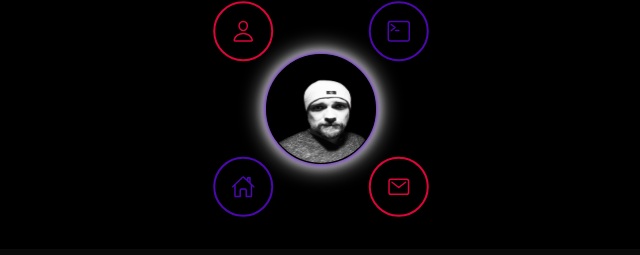
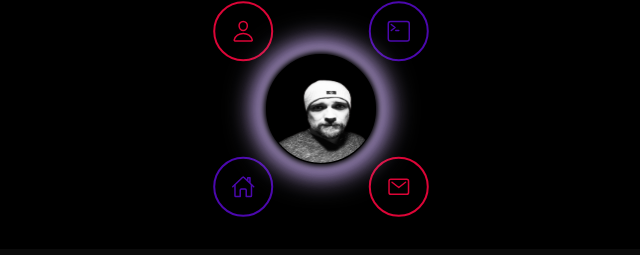
Before and after one commit to BorofskyDev/profile-concept, a plain HTML site: page index.html in a window 1280 px wide. Both pictures are taken after a click on the element 640 px from the left and 512 px from the top of the page. Shown: the part 403-658 px from the top of the page, without its empty margins (319-959 px from the left). Drawn offline with nearby package versions, Linux system fonts and the light colour scheme.

Commit message:
adjusted image menu effect

```diff
--- a/style.css
+++ b/style.css
@@ -125,6 +125,7 @@ body {
   z-index: 10000;
   font-size: 2em;
   transition: transform 1.25s;
+  transition: 2.5s;
 }
 
 .menu .toggle img {
@@ -132,14 +133,17 @@ body {
   height: 100%;
   border-radius: 50%;
   background-color: #000;
+
 }
 
 .menu.active .toggle {
   /* transform: rotate(315deg); */
   background-color: #000;
-  box-shadow: 0 0 5px 1px var(--primary),0 0 10px 1px var(--white), 0 0 20px 2px var(--white);
+  box-shadow: 0 0 5px 1px #000,0 0 10px 1px #000, 0 0 20px 2px var(--white),
+  0 0 25px 4px var(--primary), 0 0 30px 6px var(--white);
   color: #fff;
   transform: scale(1.1);
+  transition: 500ms;
 }
 
 .menu.active .toggle::before {
```
